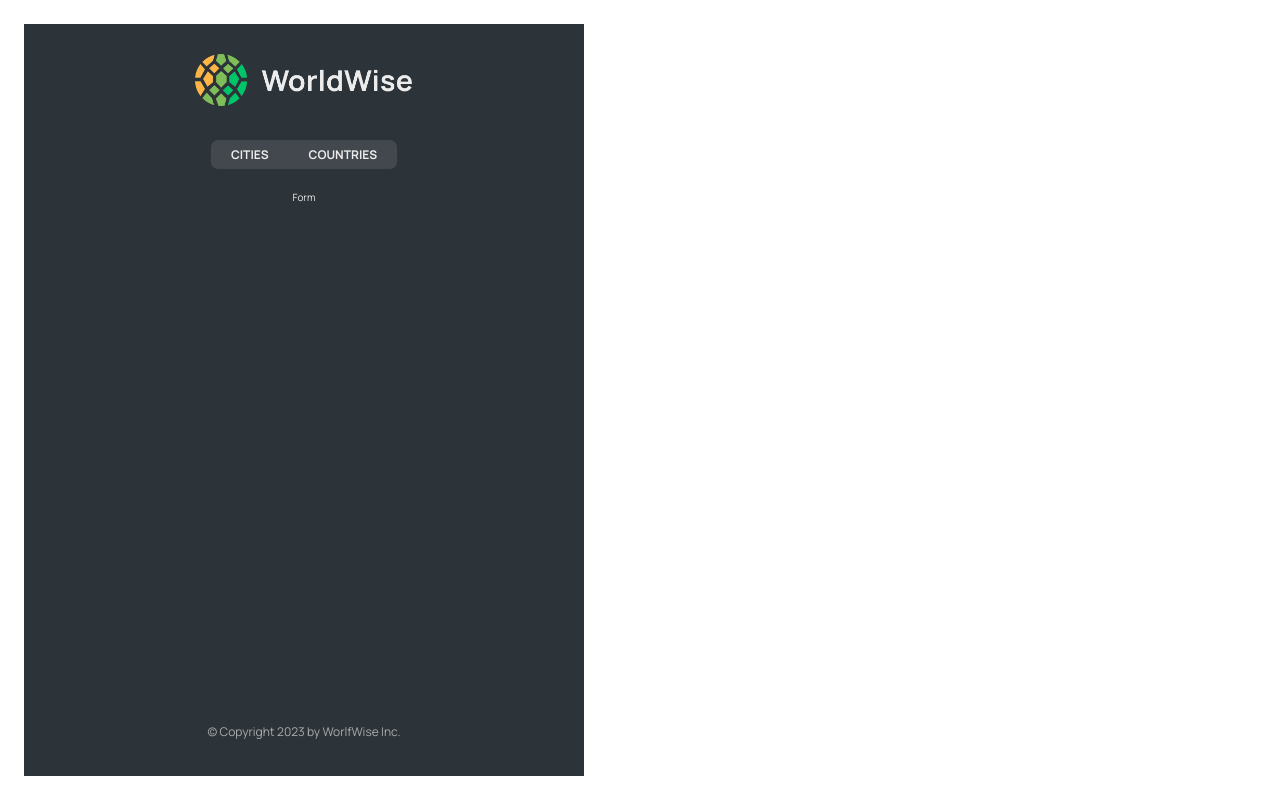
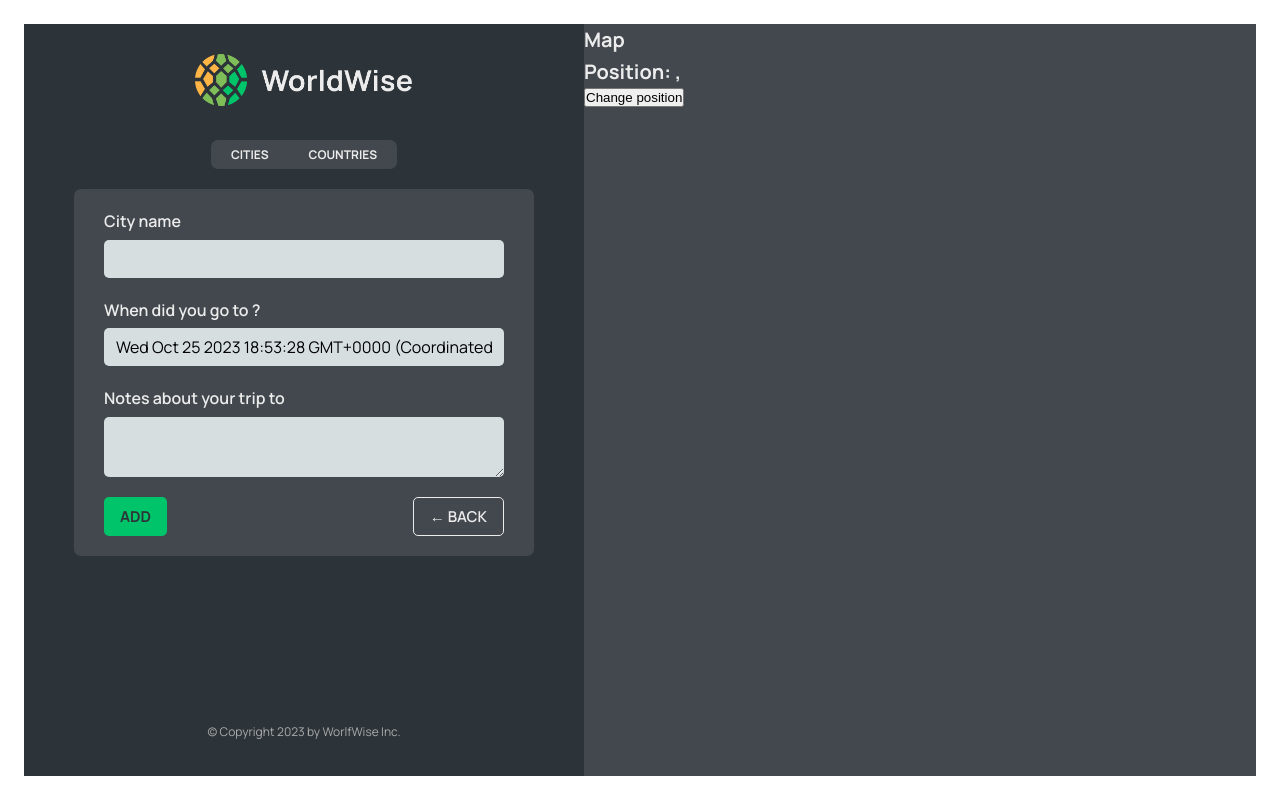
Before and after one commit to RomaP28/worldwise, a React (Vite) app: page /app/form in a window 1280 px wide. Built offline with nearby package versions, Linux system fonts and the light colour scheme; data requests are answered from the project's data file.

Commit message:
added useSearchParams, useNavigate hooks

```diff
--- a/src/App.jsx
+++ b/src/App.jsx
@@ -1,4 +1,4 @@
-import { BrowserRouter, Routes, Route } from 'react-router-dom';
+import { BrowserRouter, Routes, Route, Navigate } from 'react-router-dom';
 import Product from './pages/Product';
 import Pricing from './pages/Pricing';
 import Homepage from './pages/Homepage';
@@ -9,6 +9,7 @@
 import CountryList from "./components/CountryList";
 import { useEffect, useState } from 'react';
 import City from "./components/City";
+import Form from './components/Form';
 
 const BASE_URL = 'http://localhost:8000';
 
@@ -40,11 +41,11 @@
 			<Route path="pricing" element={<Pricing />} />
 			<Route path="/login" element={<Login />} />
 			<Route path="app" element={<AppLayout />}>
-				<Route index element={<CityList cities={cities} isLoading={isLoading} />} />
+				<Route index element={<Navigate replace to='cities' />} />
 				<Route path="cities" element={<CityList cities={cities} isLoading={isLoading} />} />
 				<Route path='cities/:id' element={<City />} />
 				<Route path="countries" element={<CountryList cities={cities} isLoading={isLoading} />} />
-				<Route path="form" element={<p>Form</p>} /></Route>
+				<Route path="form" element={<Form />} /></Route>
 			<Route path="*" element={<PageNotFound />} />
         </Routes>
     </BrowserRouter>
--- /dev/null
+++ b/src/components/Button.jsx
@@ -0,0 +1,18 @@
+import styles from "./Button.module.css";
+import PropTypes from 'prop-types';
+
+function Button({ children, onClick, type }) {
+	return (
+		<button onClick={onClick} className={`${styles.btn} ${styles[type]}`}>
+			{children}
+		</button>
+	)
+}
+
+export default Button;
+
+Button.propTypes = {
+	children: PropTypes.object,
+	onClick: PropTypes.func,
+	type: PropTypes.string,
+};
--- a/src/components/City.jsx
+++ b/src/components/City.jsx
@@ -1,4 +1,5 @@
 import { useParams } from 'react-router-dom';
+// import { useSearchParams } from "react-router-dom/dist/index";
 // import styles from "./City.module.css";
 //
 // const formatDate = (date) =>
@@ -11,6 +12,10 @@
 
 function City() {
     const { id } = useParams();
+	// const [searchPaarams, setSearchParams] = useSearchParams();
+	//
+	// const lat = searchPaarams.get('lat');
+	// const lng = searchPaarams.get('lng');
   // TEMP DATA
   // const currentCity = {
   //   cityName: "Lisbon",
@@ -23,7 +28,11 @@
 
 
   return (
-      <h1>City { id }</h1>
+      <>
+        <h1>City { id }</h1>
+          {/*<p>POsition {lat}, {lng}</p>*/}
+      </>
+
   )
 
   // return (
--- a/src/components/CityItem.jsx
+++ b/src/components/CityItem.jsx
@@ -10,10 +10,11 @@
 	}).format(new Date(date));
 
 function CityItem({ city }) {
-	const { cityName, emoji, date, id } = city;
+	const { cityName, emoji, date, id, position } = city;
+
 	return (
 		<li>
-			<Link className={styles.cityItem} to={`${id}`}>
+			<Link className={styles.cityItem} to={`${id}?lat=${position.lat}&lng=${position.lng}`} >
 				<span className={styles.emoji}>{emoji}</span>
 				<h3 className={styles.name}>{cityName}</h3>
 				<time className={styles.date}>{formatDate(date)}</time>
--- a/src/components/CountryList.jsx
+++ b/src/components/CountryList.jsx
@@ -17,7 +17,7 @@
 
 	return (
 		<ul className={styles.countryList}>
-			{countries.map(country => <CountryItem country={country} key={country.id} />)}
+			{countries.map(country => <CountryItem country={country} key={country.country} />)}
 		</ul>
 	)
 }
--- a/src/components/Form.jsx
+++ b/src/components/Form.jsx
@@ -1,8 +1,9 @@
 // "https://api.bigdatacloud.net/data/reverse-geocode-client?latitude=0&longitude=0"
 
 import { useState } from "react";
-
+import { useNavigate } from "react-router-dom/dist/index";
 import styles from "./Form.module.css";
+import Button from "./Button";
 
 export function convertToEmoji(countryCode) {
   const codePoints = countryCode
@@ -13,8 +14,9 @@
 }
 
 function Form() {
+	const navigate = useNavigate();
   const [cityName, setCityName] = useState("");
-  const [country, setCountry] = useState("");
+  // const [country, setCountry] = useState("");
   const [date, setDate] = useState(new Date());
   const [notes, setNotes] = useState("");
 
@@ -49,8 +51,11 @@
       </div>
 
       <div className={styles.buttons}>
-        <button>Add</button>
-        <button>&larr; Back</button>
+			<Button type='primary' onClick={() => navigate(-1)}>Add</Button>
+			<Button type='back' onClick={e => {
+				e.preventDefault();
+				navigate(-1);
+			}}>&larr; Back</Button>
       </div>
     </form>
   );
--- a/src/components/Map.jsx
+++ b/src/components/Map.jsx
@@ -1,7 +1,19 @@
+
+import styles from './Map.module.css';
+import { useSearchParams, useNavigate } from "react-router-dom/dist/index";
+
 function Map() {
+	const navigate = useNavigate();
+	const [searchParams, setSearchParams] = useSearchParams();
+
+	const lat = searchParams.get('lat');
+	const lng = searchParams.get('lng');
+
 	return (
-		<div>
-
+		<div className={styles.mapContainer} onClick={() => navigate('form')}>
+			<h1>Map</h1>
+			<h1>Position: {lat}, {lng}</h1>
+			<button onClick={() => setSearchParams({lat: 23, lng: 50})}>Change position</button>
 		</div>
 	)
 }
```
